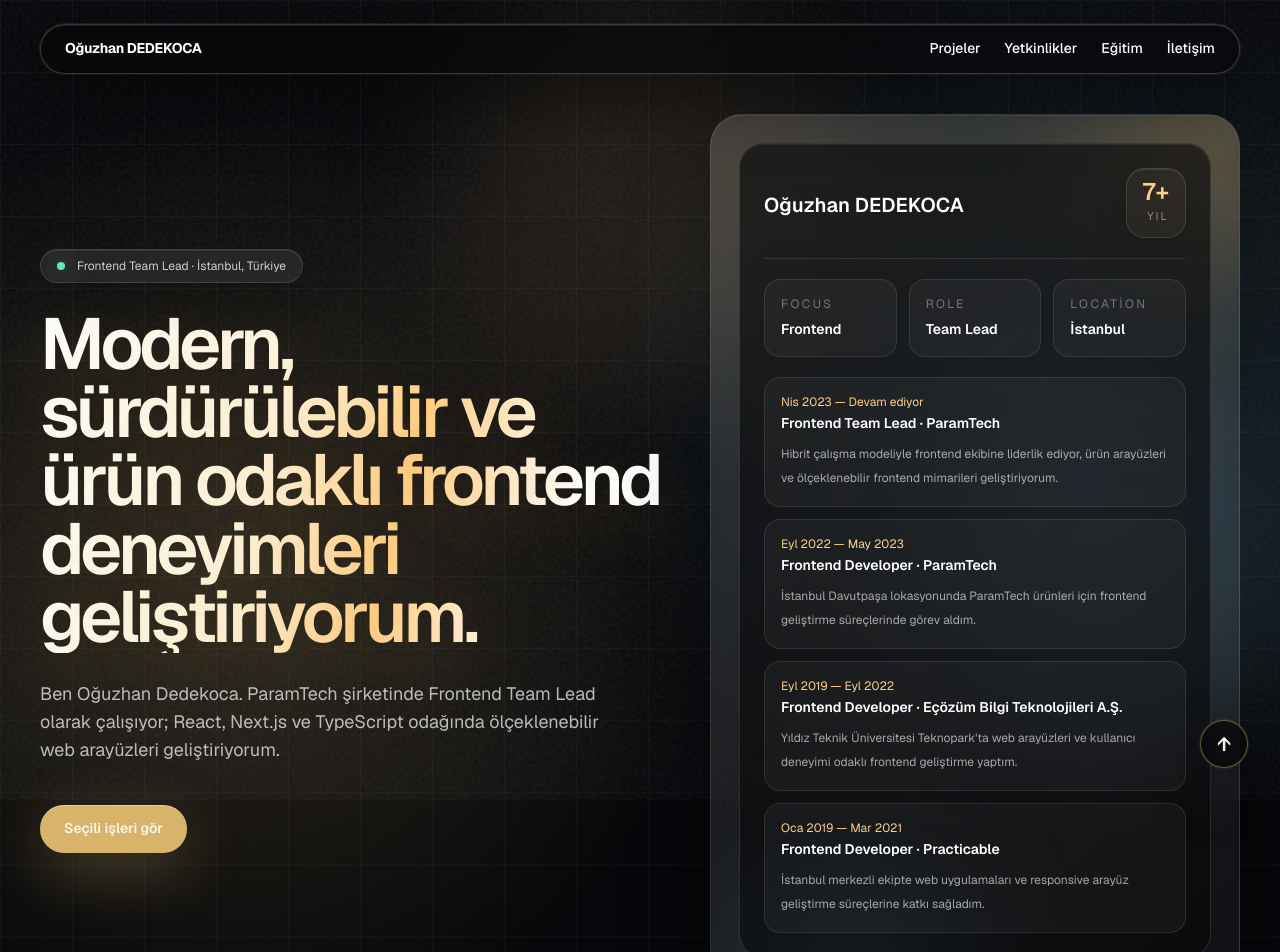
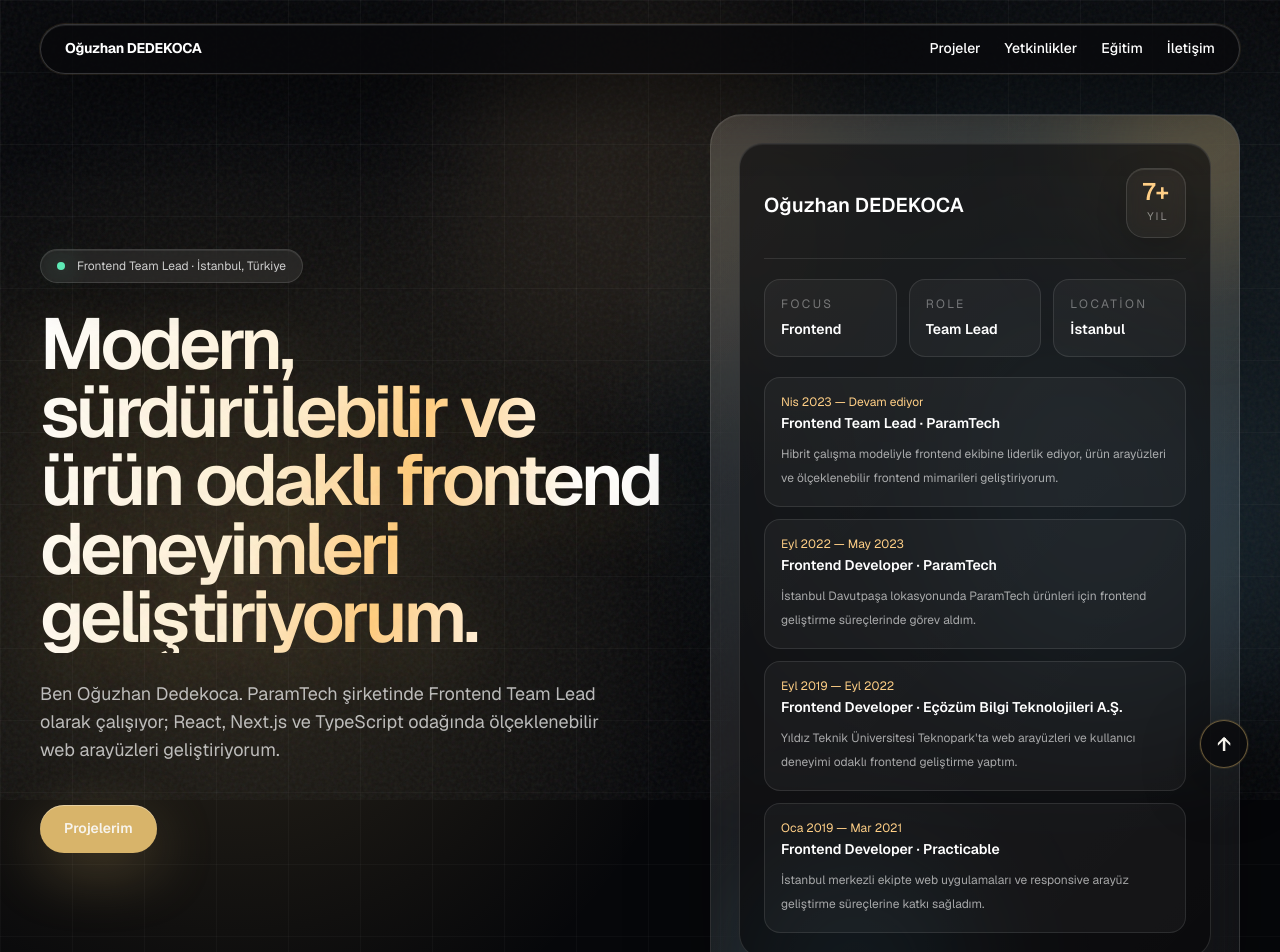
Before and after one commit to oguzhandedekoca/portfolio-nextjs16, a Next.js app: page / in a window 1280 px wide. Shown: the top 952 px of the page. Built offline with nearby package versions, Linux system fonts and the light colour scheme.

Commit message:
ui improve

```diff
--- a/src/app/page.tsx
+++ b/src/app/page.tsx
@@ -178,7 +178,7 @@ export default function Home() {
                 className="rounded-full bg-[#d8b46a] px-6 py-3.5 text-center text-sm font-semibold text-zinc-950 shadow-[0_18px_60px_rgba(216,180,106,0.28),inset_0_1px_0_rgba(255,255,255,0.36)] transition hover:scale-[1.02] hover:bg-[#ffcf86]"
                 href="#work"
               >
-                Seçili işleri gör
+                Projelerim
               </a>
             </div>
           </div>
```
